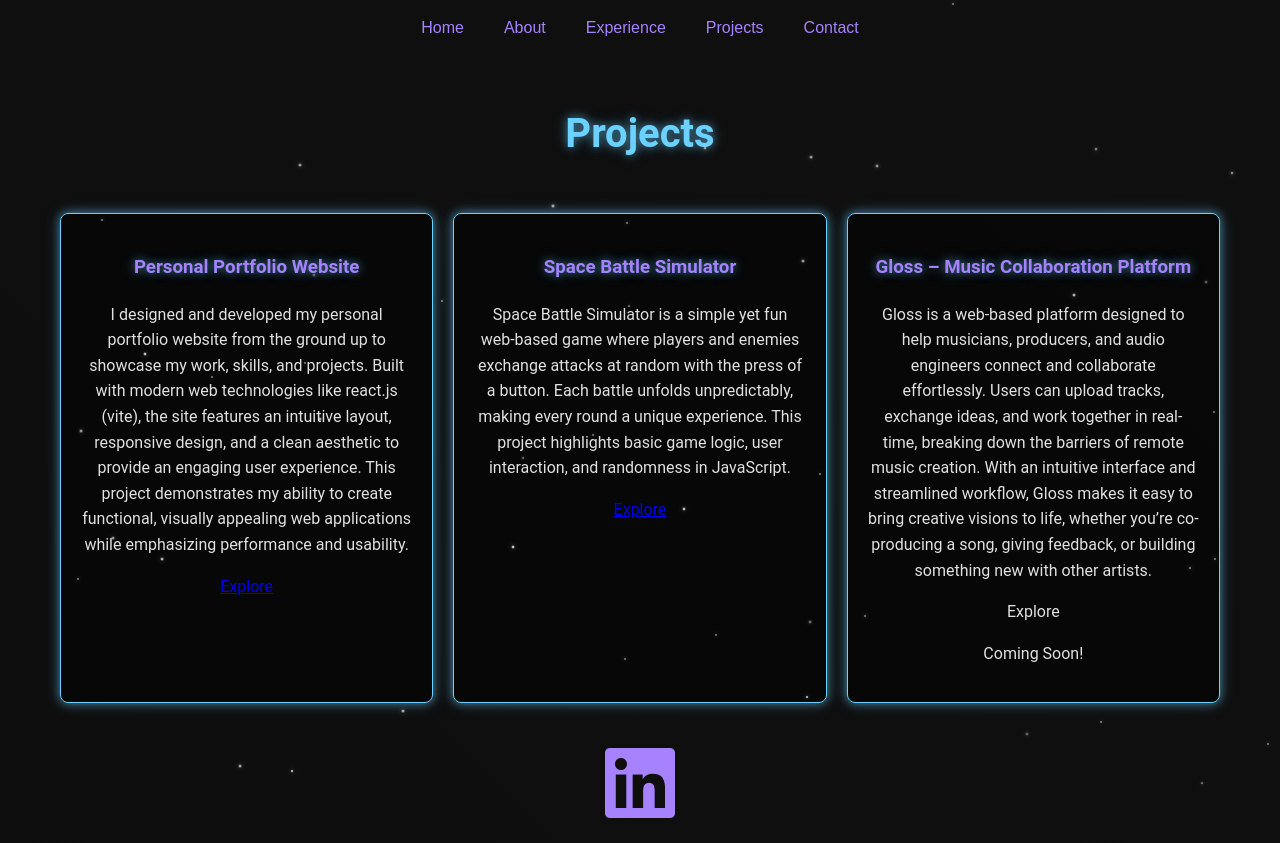
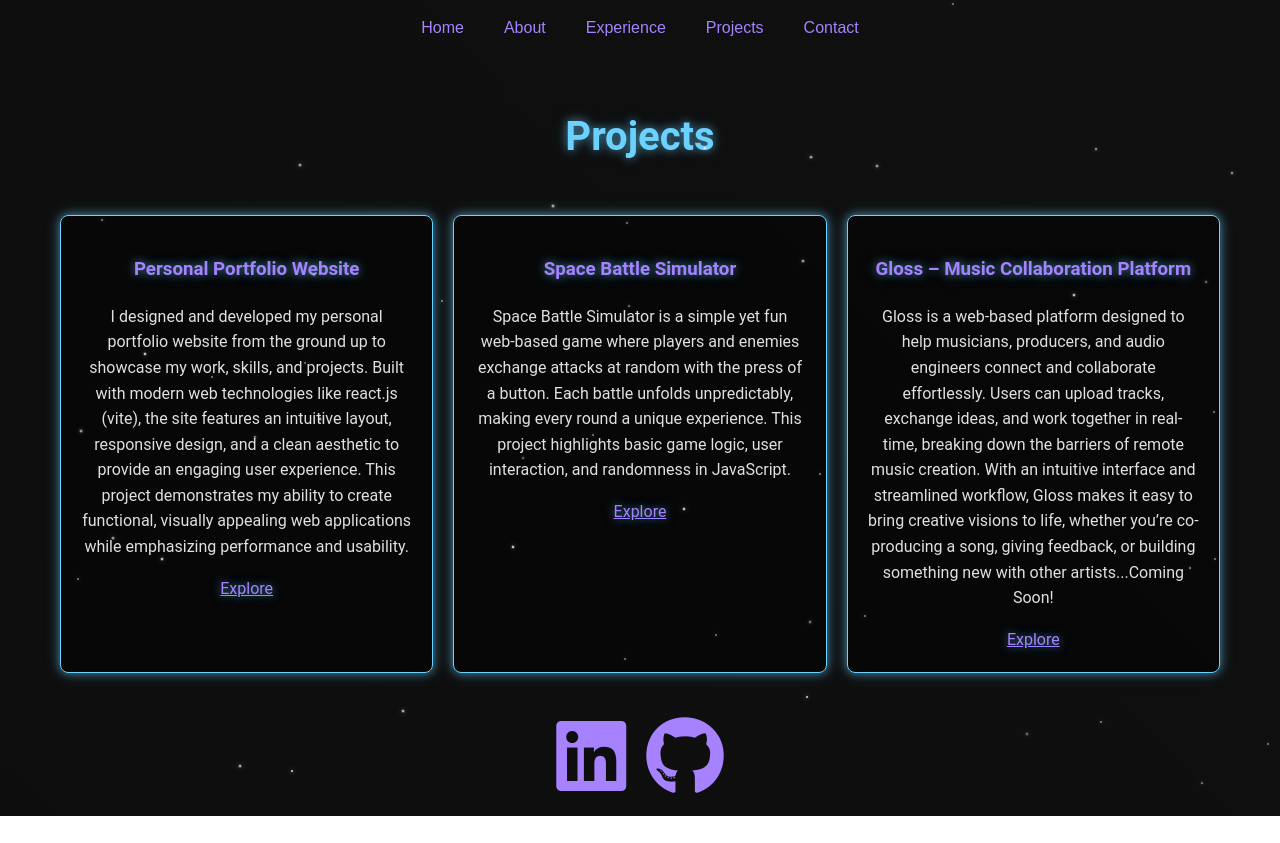
Before and after one commit to nandodecima/portfolio-website, a React (Vite) app: page /projects in a window 1280 px wide. After the commit the page ends 816 px from the top, so only its background shows below. Built offline with nearby package versions, Linux system fonts and the light colour scheme.

Commit message:
git link

```diff
--- a/index.html
+++ b/index.html
@@ -9,6 +9,7 @@
   rel="stylesheet"
   href="https://cdnjs.cloudflare.com/ajax/libs/font-awesome/6.0.0-beta3/css/all.min.css"
 />
+<link rel="stylesheet" href="https://cdnjs.cloudflare.com/ajax/libs/font-awesome/6.0.0/css/all.min.css">
   </head>
   <body>
     <div id="root"></div>
--- a/src/App.css
+++ b/src/App.css
@@ -224,6 +224,11 @@
   .project-card p {
     color: var(--light-text);
   }
+  .project-card a {
+    color: var(--soft-purple);
+    text-shadow: var(--glow);
+
+  }
 
   /* Contact Page */
   .contact {
--- a/src/components/Footer.jsx
+++ b/src/components/Footer.jsx
@@ -12,13 +12,9 @@ const Footer = () => {
         >
           <i className="fab fa-linkedin"></i> {/* LinkedIn icon */}
         </a>
-        {/* <a
-          href="https://github.com/your-github-username" // Replace with your GitHub URL
-          target="_blank"
-          rel="noopener noreferrer"
-        >
-          GitHub
-        </a> */}
+        <a href="https://github.com/nandodecima" target="_blank">
+    <i class="fab fa-github"></i>
+        </a>
       </div>
     </footer>
   );
--- a/src/components/Projects.jsx
+++ b/src/components/Projects.jsx
@@ -15,8 +15,8 @@ const Projects = () => {
     },
     {
       title: 'Gloss – Music Collaboration Platform',
-      description: 'Gloss is a web-based platform designed to help musicians, producers, and audio engineers connect and collaborate effortlessly. Users can upload tracks, exchange ideas, and work together in real-time, breaking down the barriers of remote music creation. With an intuitive interface and streamlined workflow, Gloss makes it easy to bring creative visions to life, whether you’re co-producing a song, giving feedback, or building something new with other artists.',
-      extra:'Coming Soon!'
+      description: 'Gloss is a web-based platform designed to help musicians, producers, and audio engineers connect and collaborate effortlessly. Users can upload tracks, exchange ideas, and work together in real-time, breaking down the barriers of remote music creation. With an intuitive interface and streamlined workflow, Gloss makes it easy to bring creative visions to life, whether you’re co-producing a song, giving feedback, or building something new with other artists...Coming Soon!',
+      link:'https://space-battle-simulator.netlify.app/'
     },
 
 
@@ -32,7 +32,6 @@ const Projects = () => {
             <h3>{project.title}</h3>
             <p>{project.description}</p>
             <a href={project.link}>Explore</a>
-            <p>{project.extra}</p>
           </div>
         ))}
       </div>
```
